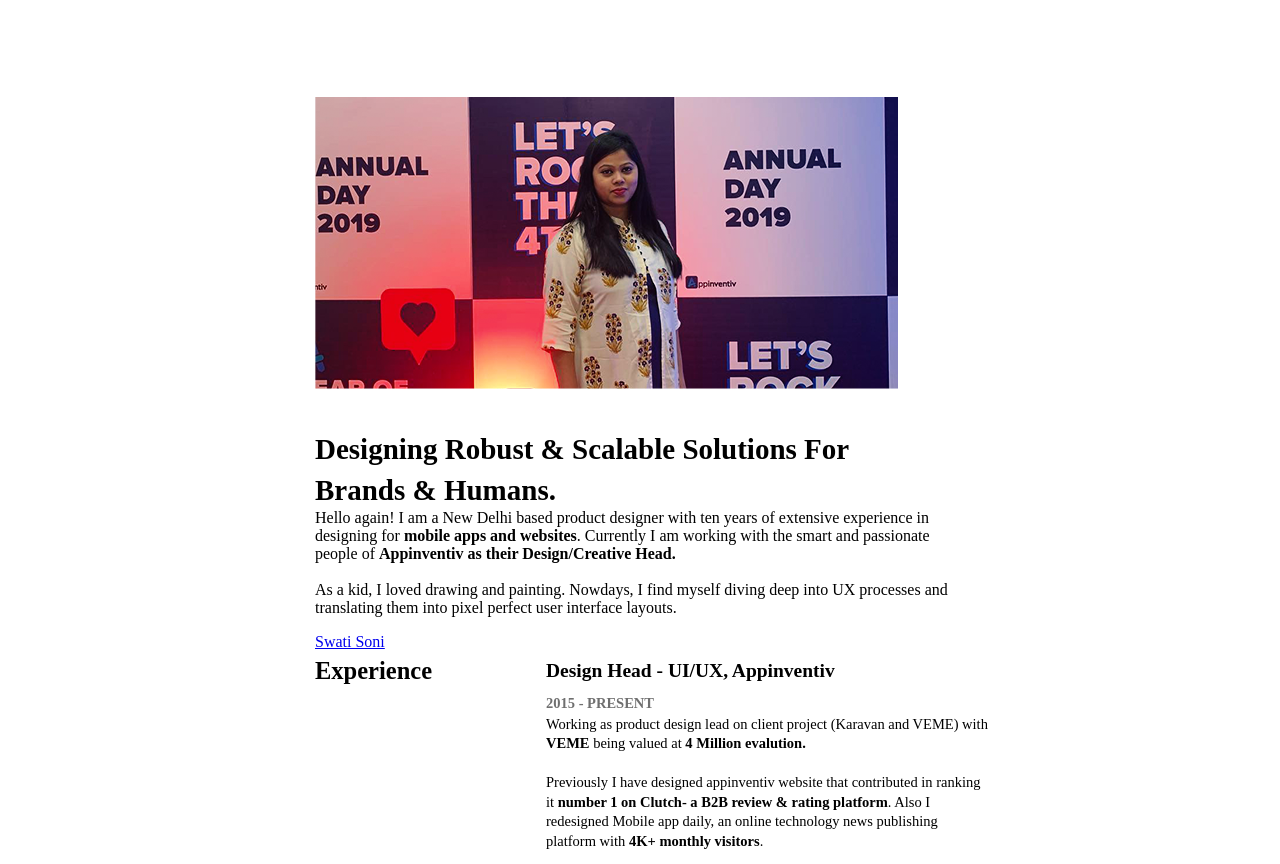
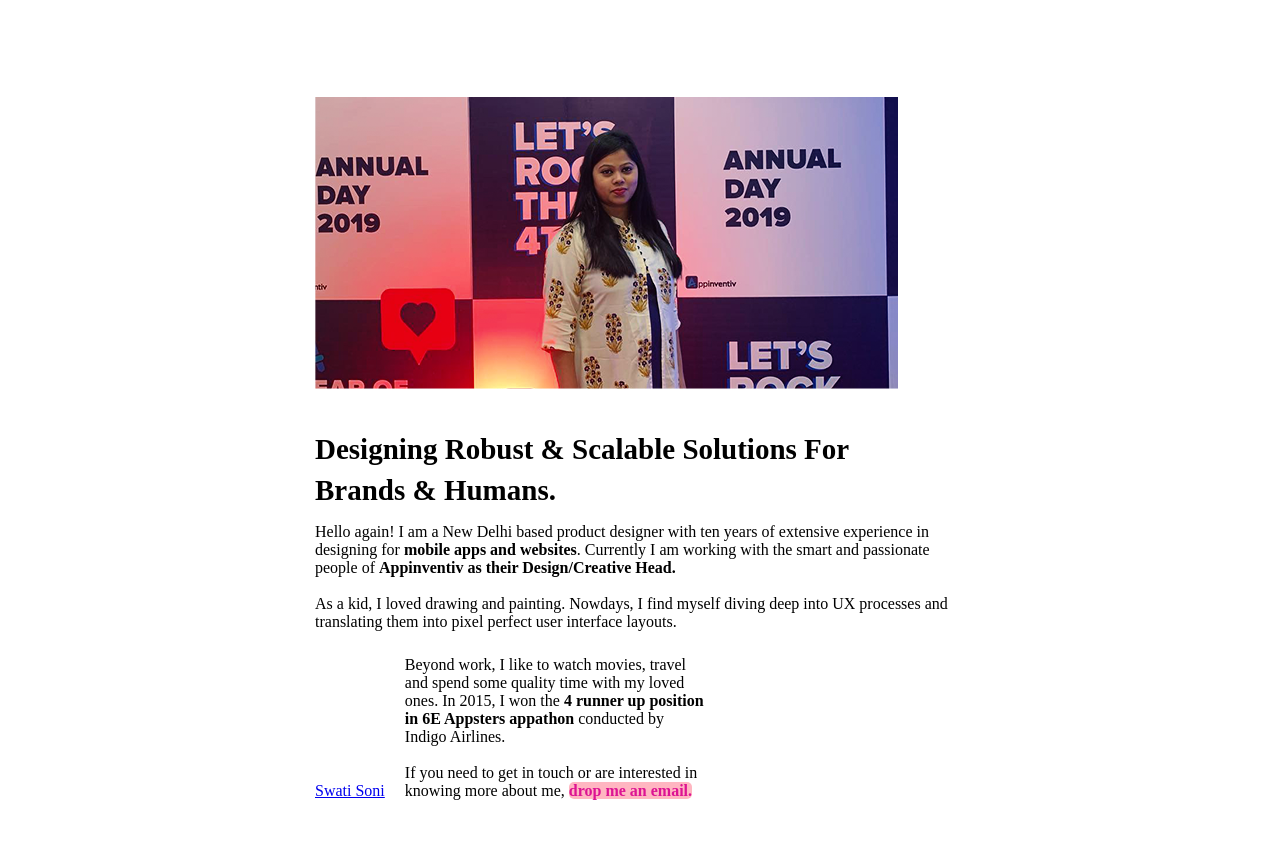
Before and after one commit to swapnil28verma/html-css-rampup, a plain HTML site: page swati-soni.com/layout/about.html in a window 1280 px wide. Shown: the part 83-947 px from the top of the page. Drawn offline with Linux system fonts and the light colour scheme.

Commit message:
Added linkedIn Container

```diff
--- a/swati-soni.com/layout/about.html
+++ b/swati-soni.com/layout/about.html
@@ -26,22 +26,32 @@
 
         <p class="banner-title">Designing Robust & Scalable Solutions For Brands & Humans.</p>
 
-        <p>
+        <div class="main-content">
                 Hello again! I am a New Delhi based product designer with ten years of extensive experience in
                 designing for <span class="text-bold">mobile apps and websites</span>. Currently I am working with the smart and passionate
                 people of <span class="text-bold">Appinventiv as their Design/Creative Head.</span>
                 <br><br>
                 As a kid, I loved drawing and painting. Nowdays, I find myself diving deep into UX processes
                 and translating them into pixel perfect user interface layouts.
-        </p>
+        </div>
 
 
-        <div class="LI-profile-badge"  data-version="v1" data-size="large"
-             data-locale="en_US" data-type="horizontal" data-theme="light"
-             data-vanity="swatisoni1"><a class="LI-simple-link"
-             href='https://in.linkedin.com/in/swatisoni1?trk=profile-badge'>Swati Soni</a></div>
+        <div class="linkedInContainer">
+            <div class="LI-profile-badge li-profile"  data-version="v1" data-size="large"
+                data-locale="en_US" data-type="horizontal" data-theme="light"
+                data-vanity="swatisoni1"><a class="LI-simple-link"
+                href='https://in.linkedin.com/in/swatisoni1?trk=profile-badge'>Swati Soni</a></div>
 
-        <div class="qualifications-container">
+            <div class="social-activity">Beyond work, I like to watch movies, travel and spend some quality time with my loved ones.
+                In 2015, I won the <span class="text-bold"> 4 runner up position in 6E Appsters appathon</span>
+                conducted by Indigo Airlines.
+                <br><br>
+                If you need to get in touch or are interested in knowing more about me,
+                <span class="contact text-bold">drop me an email.</span>
+            </div>
+
+        </div>
+            <div class="qualifications-container">
             <div class="category">
                 <span>Experience</span>
             </div>
@@ -50,18 +60,18 @@
                 <div class="qualification-title">Design Head - UI/UX, Appinventiv</div>
                 <div class="qualification-sub-title">2015 - PRESENT</div>
                 <div class="qualification-details">
-                        Working as product design lead on client project (Karavan and VEME) with <span class="bullet-points">VEME</span> being
-                        valued at <span class="bullet-points">4 Million evalution.</span>
+                        Working as product design lead on client project (Karavan and VEME) with <span class="text-bold">VEME</span> being
+                        valued at <span class="text-bold">4 Million evalution.</span>
                         <br><br>
-                        Previously I have designed appinventiv website that contributed in ranking it <span class="bullet-points">number 1 on
+                        Previously I have designed appinventiv website that contributed in ranking it <span class="text-bold">number 1 on
                         Clutch- a B2B review & rating platform</span>. Also I redesigned Mobile app daily, an online technology news publishing platform with
-                        <span  class="bullet-points">4K+ monthly visitors</span>.
+                        <span  class="text-bold">4K+ monthly visitors</span>.
                 </div>
 
                 <div class="qualification-title">Creative Head, Affle AppStudioz</div>
                 <div class="qualification-sub-title">2012 - 2015</div>
                 <div class="qualification-details">
-                        Worked as core UI/UX designer, providing design leadership & supervision. Formed a team of <span class="bullet-points">30 UI designers</span>
+                        Worked as core UI/UX designer, providing design leadership & supervision. Formed a team of <span class="text-bold">30 UI designers</span>
                         from grounds up - providing mentorship to broaden their skills.
                 </div>
 
--- a/swati-soni.com/layout/css/style.css
+++ b/swati-soni.com/layout/css/style.css
@@ -465,6 +465,22 @@
     margin-bottom: 50px;
 }
 
-.bullet-points {
-    font-weight: bold;
+.linkedInContainer {
+    margin-top: 25px;
+    margin-bottom: 45px;
 }
+
+.li-profile {
+    display: inline-block;
+}
+
+.social-activity {
+    display: inline-block;
+    margin-left: 16px;
+    width: 300px;
+    height: 166px;
+}
+
+.main-content {
+    margin-top: 30px;
+}
```
Also changed, not shown: Food-o-rama/Original/food-o-rama.jpg (deleted), Food-o-rama/layout/assets/main-dish.jpg (deleted).
